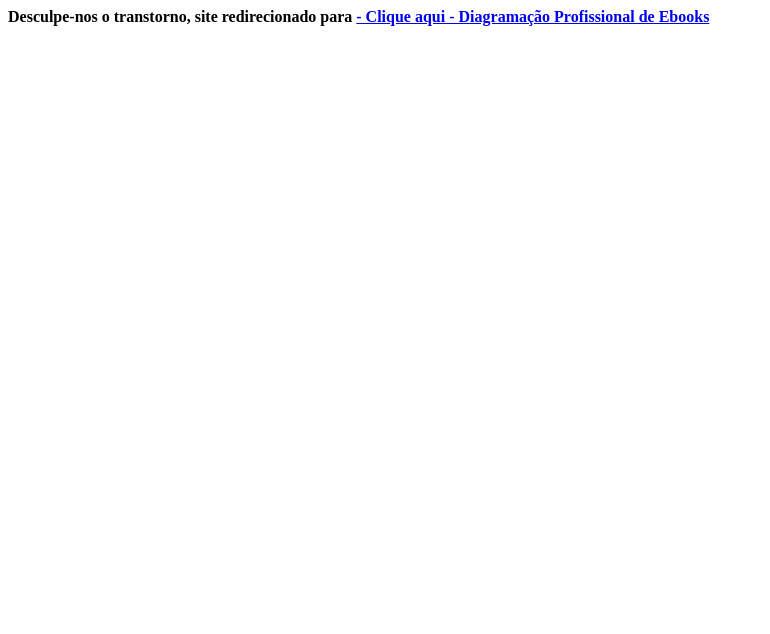
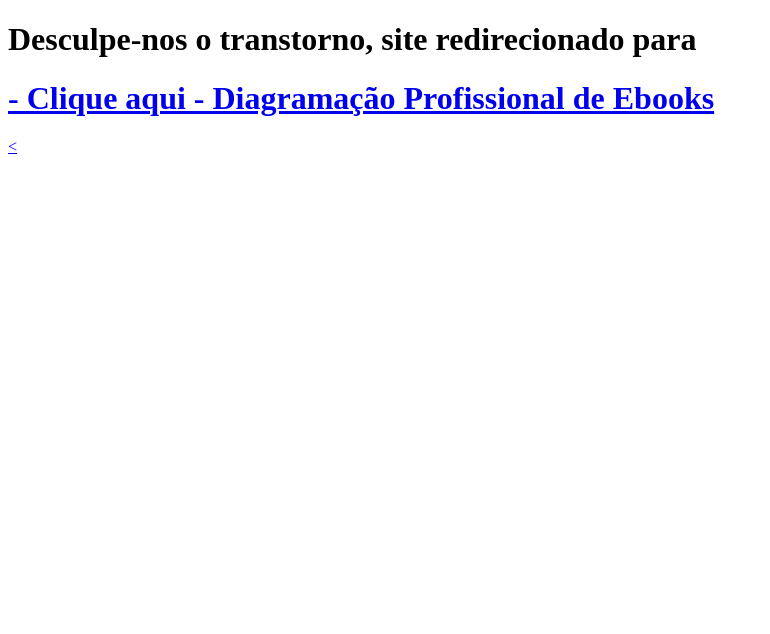
Before and after one commit to digitalcriativa/diagramaster, a plain HTML site: page index.html in a window 1280 px wide. Shown: the top 634 px of the page, without its empty margins (0-770 px from the left). Drawn offline with Linux system fonts and the light colour scheme.

Commit message:
Update index.html

```diff
--- a/index.html
+++ b/index.html
@@ -18,9 +18,11 @@
 </div>
 
 <head>
-	<span><strong>	Desculpe-nos o transtorno, site redirecionado para</strong></span>
+	<h1><strong>	Desculpe-nos o transtorno, site redirecionado para</strong></h1>
 	<a href="https://diagramaster.dominiodameditacao.com"</a>
-	<span><strong> - Clique aqui - Diagramação Profissional de Ebooks </strong></span>
+	<h1><strong> - Clique aqui - Diagramação Profissional de Ebooks </strong></h1>
+
+	<
 	</head>
 
 </html>
```
